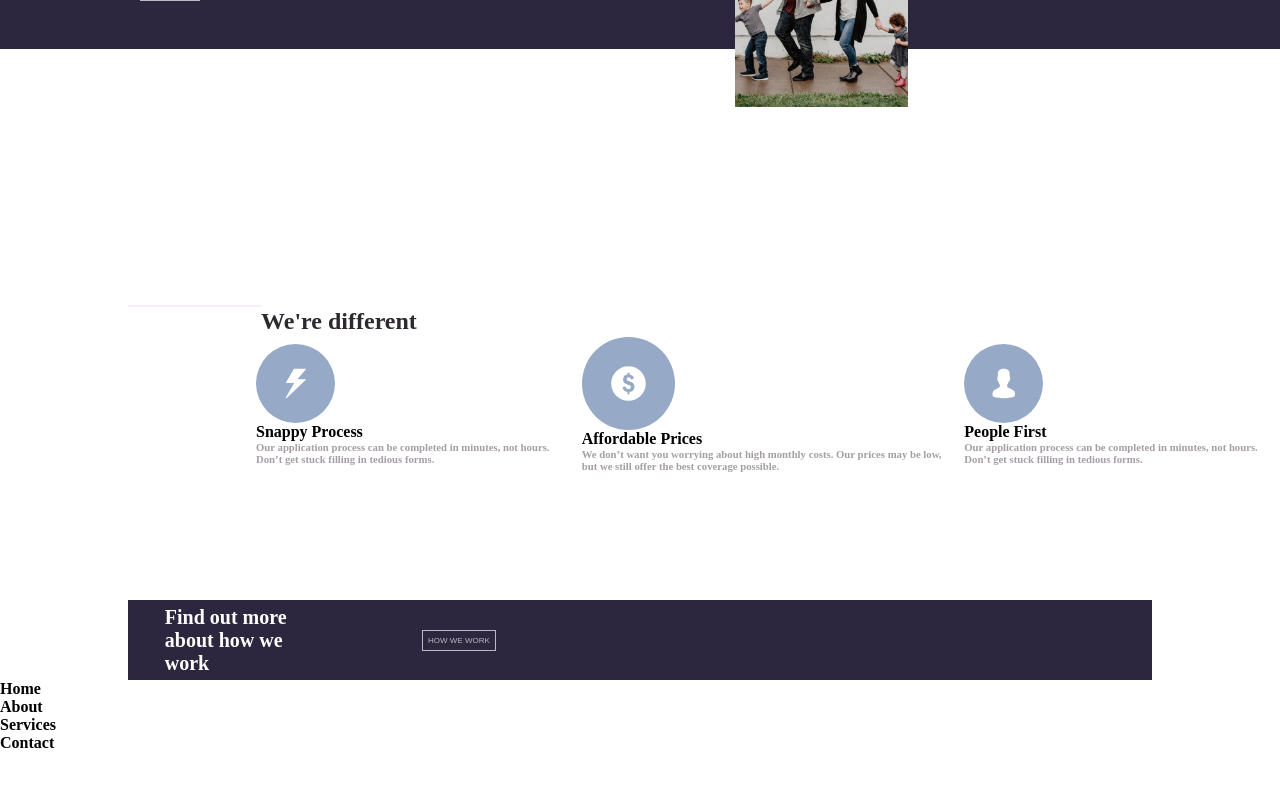
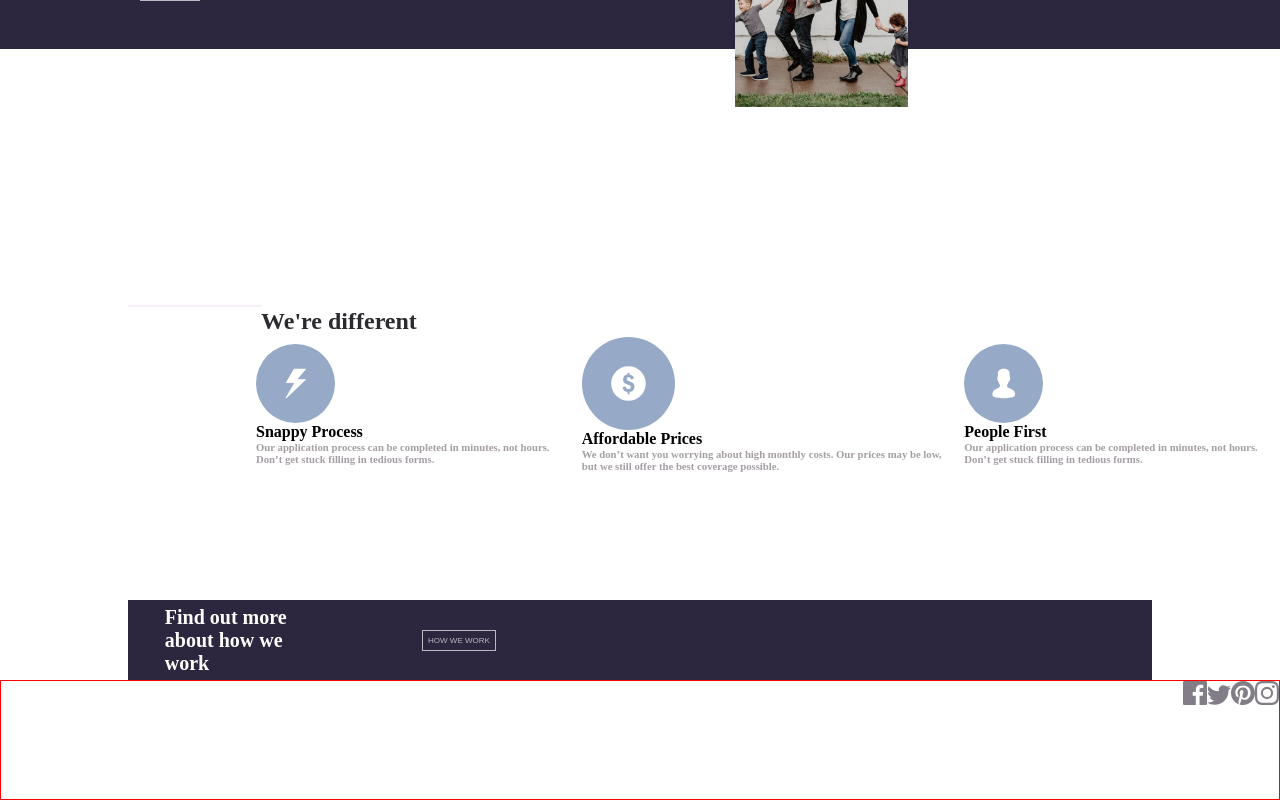
Before and after one commit to SineMag/Task8.2-UI-Challenge, a React (Vite) app: page / in a window 1280 px wide. Shown: the part 191-991 px from the top of the page. Before the commit the page ends 943 px from the top, so only its background shows below. Built offline with nearby package versions, Linux system fonts and the light colour scheme.

Commit message:
added the social icons for the footer.

```diff
--- a/src/App.tsx
+++ b/src/App.tsx
@@ -12,6 +12,7 @@ import Icons from "./components/midSection/SnappyIcons";
 import SnappyIcons from "./components/midSection/SnappyIcons";
 import Subheading from "./components/midSection/Subheading";
 import ListNav from "./components/bottomSection/footer/ListNav";
+import SocialIcons from "./components/bottomSection/footer/SocialIcons";
 
 function App() {
   return (
@@ -52,6 +53,9 @@ function App() {
           <div className="bottomNav">
             <ListNav />
           </div>
+          <div>
+            <SocialIcons />
+          </div>
         </div>
       </div>
     </>
--- a/src/components/bottomSection/footer/ListNav.tsx
+++ b/src/components/bottomSection/footer/ListNav.tsx
@@ -7,12 +7,12 @@ export default function ListNav() {
         <div className="logo">
 
         </div>
-      <ul>
+      {/* <ul>
         <li>Home</li>
         <li>About</li>
         <li>Services</li>
         <li>Contact</li>
-      </ul>
+      </ul> */}
     </div>
   )
 }
--- a/src/components/bottomSection/footer/SocialIcons.tsx
+++ b/src/components/bottomSection/footer/SocialIcons.tsx
@@ -0,0 +1,30 @@
+import React from "react";
+import Image from "../../../assets/insure-landing-page-master/images/icon-facebook.svg";
+import Twitter from "../../../assets/insure-landing-page-master/images/icon-twitter.svg";
+import Pinterest from "../../../assets/insure-landing-page-master/images/icon-pinterest.svg";
+import Instagram from "../../../assets/insure-landing-page-master/images/icon-instagram.svg";
+
+export default function SocialIcons() {
+  return (
+    <div className="socialIcons"
+      style={{
+        display: "flex",
+        border: "1px solid red",
+        width: "100%",
+        height: "15vh",
+        flexDirection: "row",
+        justifyContent: "end",
+      }}
+    >
+      <div className="facebookIcon"  style={{
+            fontSize: "2px",
+        }} >
+        <img src={Image} alt="Facebook" />
+        <img src={Twitter} alt="Twitter" />
+        <img src={Pinterest} alt="Pinterest" />
+        <img src={Instagram} alt="Instagram" />
+      </div>
+
+    </div>
+  );
+}
```
